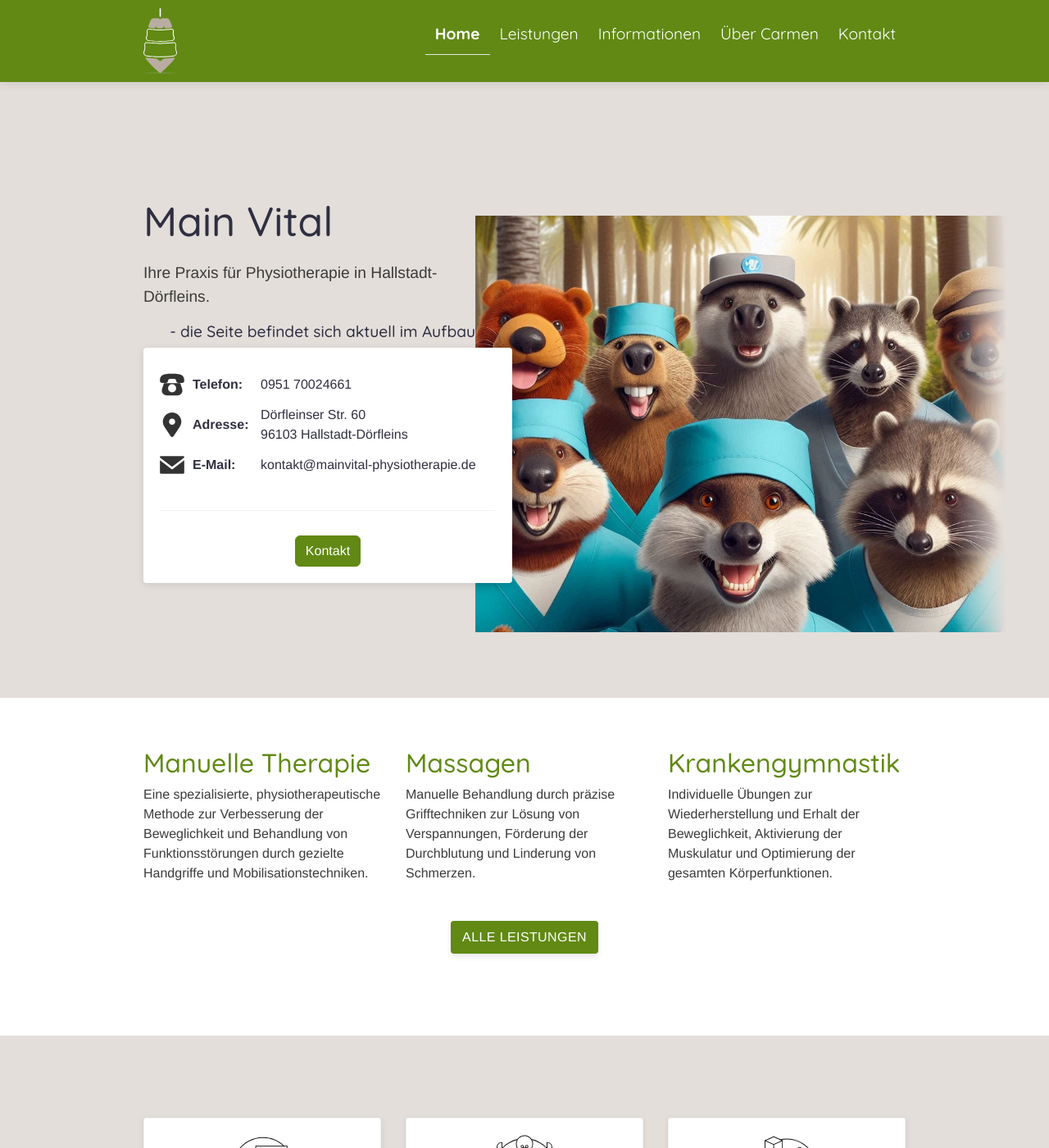
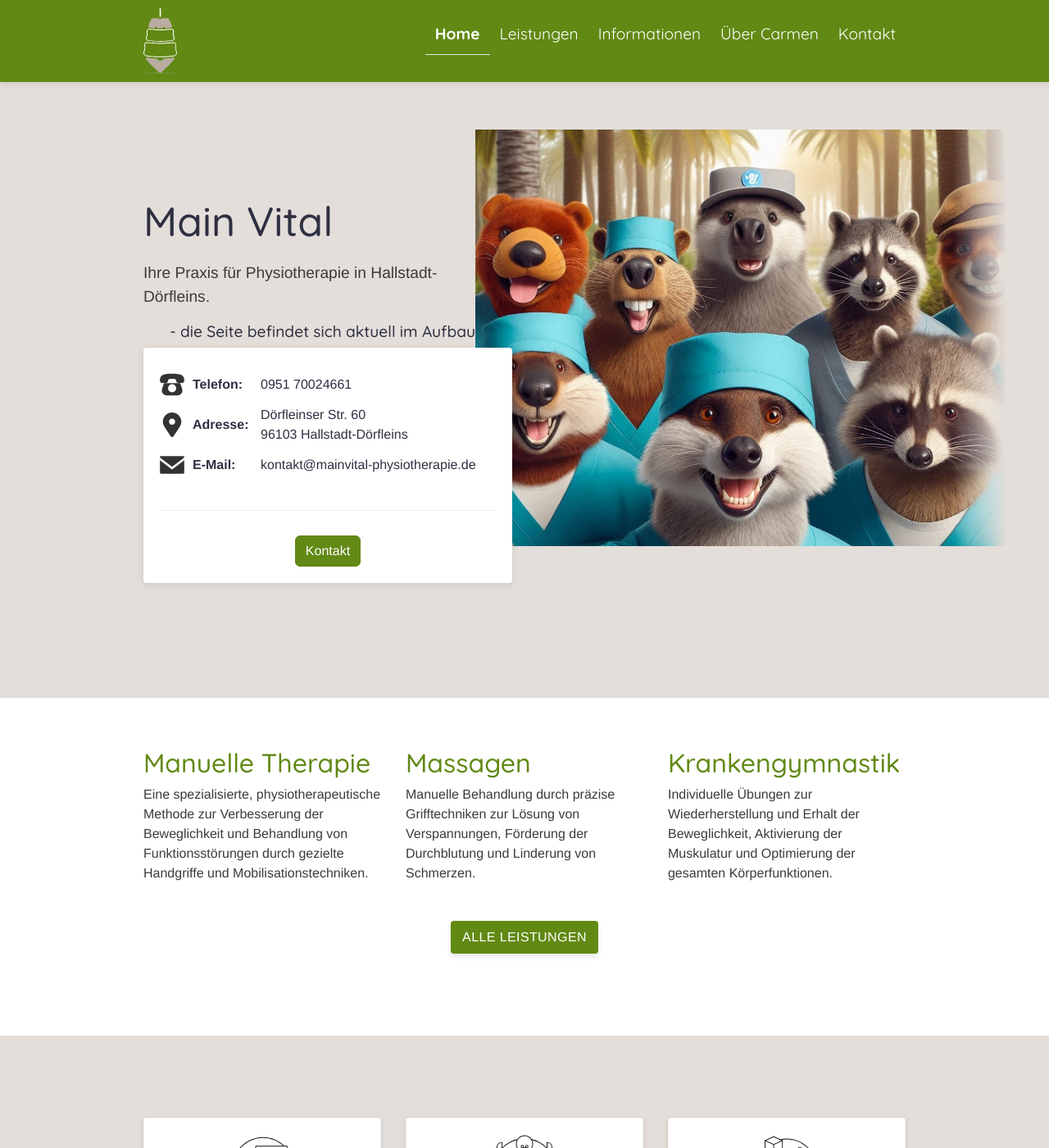
Before and after one commit to m-martin-j/physiotherapy-practice-web, a Jekyll site: the page built from _pages/index.md, in a window 1280 px wide and 1400 px high. Shown: the whole window at 82% size. Built offline with Jekyll 4.4.1, drawn with Linux system fonts in a browser that asks for light colours.

Commit message:
Optimize intro_image layout for home

```diff
--- a/_layouts/home.html
+++ b/_layouts/home.html
@@ -1,5 +1,6 @@
 ---
 layout: default
+bodyClass: "page-home"
 ---
 
 <div class="intro">
--- /dev/null
+++ b/_sass/pages/_page-home.scss
@@ -0,0 +1,14 @@
+
+.page-home {
+  .intro-image-absolute {
+    @include media-breakpoint-up(md) {
+      bottom: 110px;
+    }
+    @include media-breakpoint-up(lg) {
+      bottom: 45px;
+    }
+    @include media-breakpoint-up(xl) {
+      bottom: -125px;
+    }
+  }
+}
--- a/assets/css/style.scss
+++ b/assets/css/style.scss
@@ -119,6 +119,7 @@ $sub-footer-text-color: $white;
 
 // Pages
 @import "pages/page-about";
+@import "pages/page-home";
 @import "pages/page-service";
 @import "pages/page-services";
 @import "pages/page-impressum";
```
